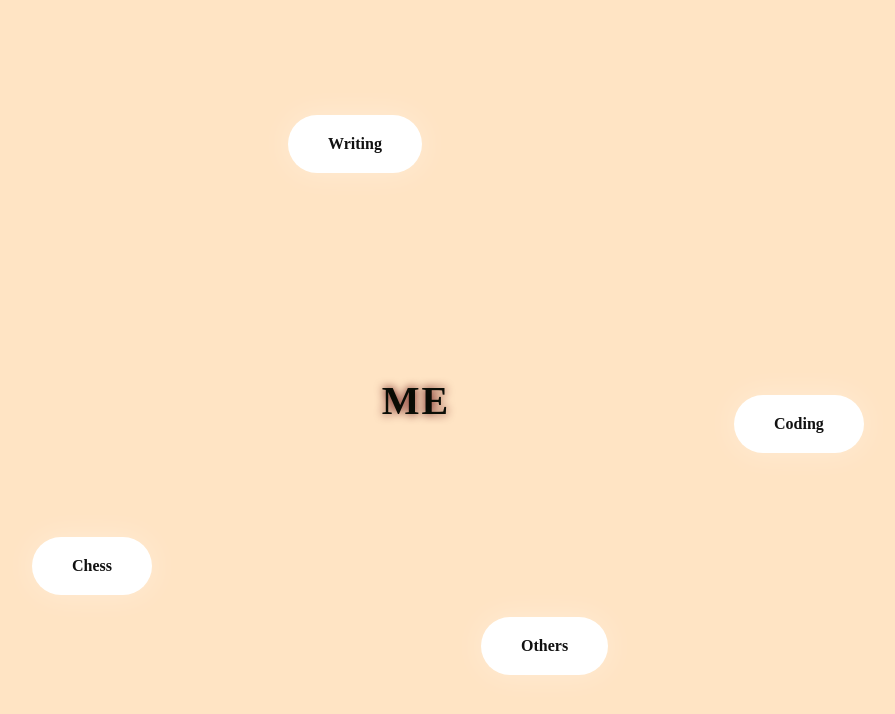
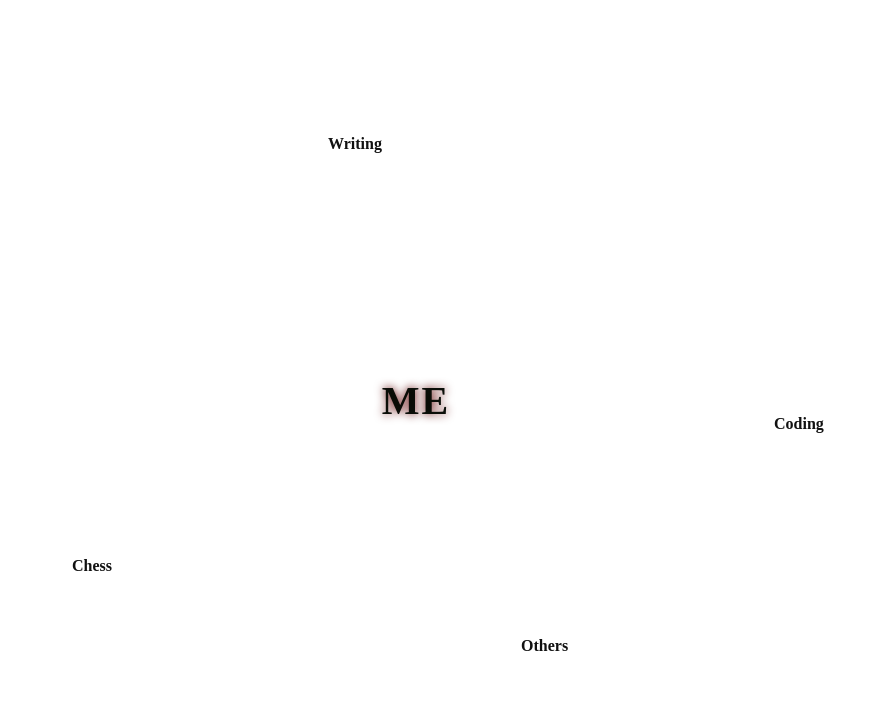
Before and after one commit to alexprofmutua/something_beautiful, a plain HTML site: page index.html in a window 1280 px wide. Shown: the whole page, without its empty margins (224-1119 px from the left). Drawn offline with Linux system fonts and the light colour scheme.

Commit message:
Background of body removed

```diff
--- a/style.css
+++ b/style.css
@@ -6,7 +6,8 @@
 
 body {
   font-family: 'Times New Roman', Times, serif;
-  background: radial-gradient(circle at center, rgb(255, 228, 196) 0%, bisque 100%);
+  /* background-image: url(https://pin.it/4RLhLOcQk); */
+  /* background: radial-gradient(circle at center); */
   color: #ffffff49;
   overflow: hidden;
   height: 100vh;
```
